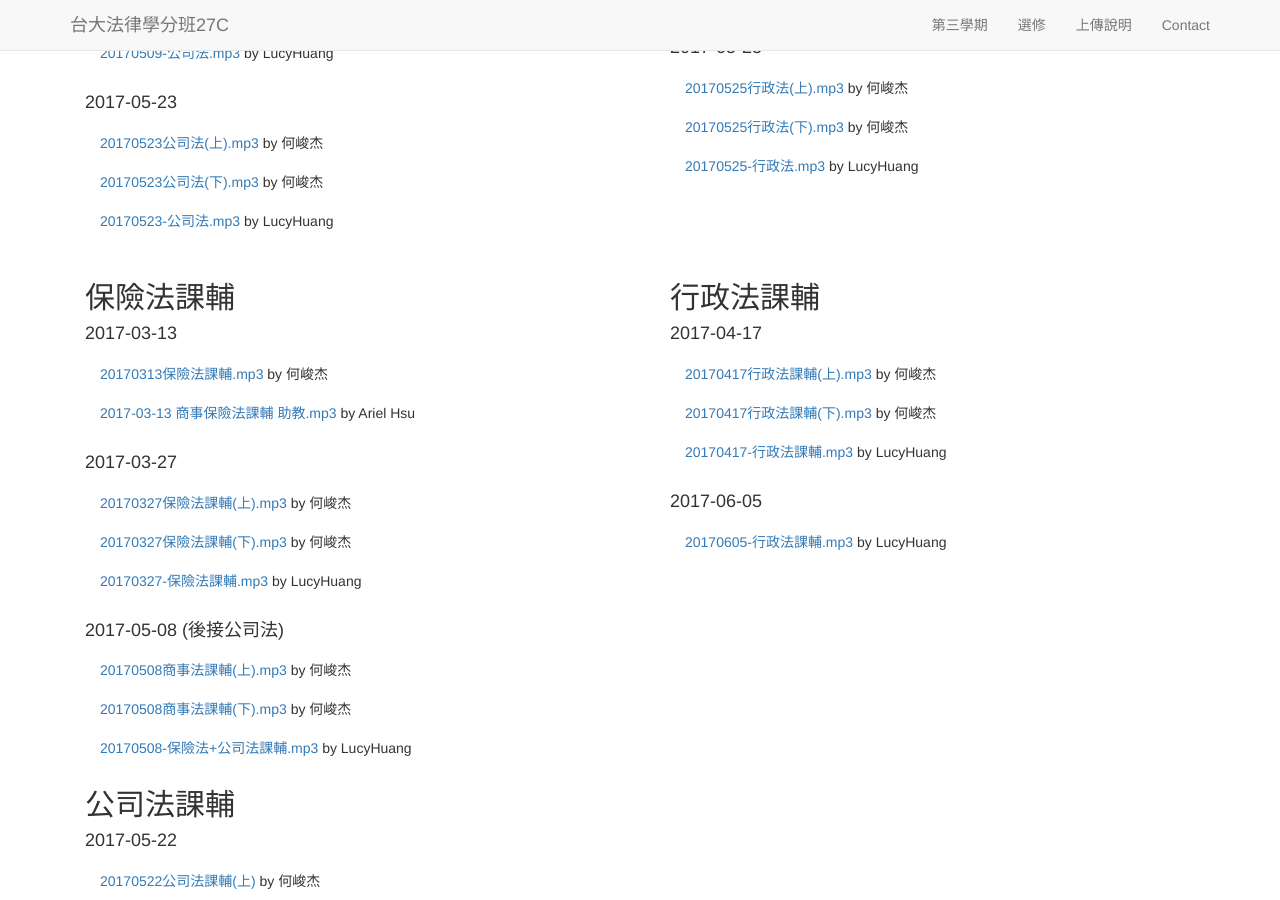
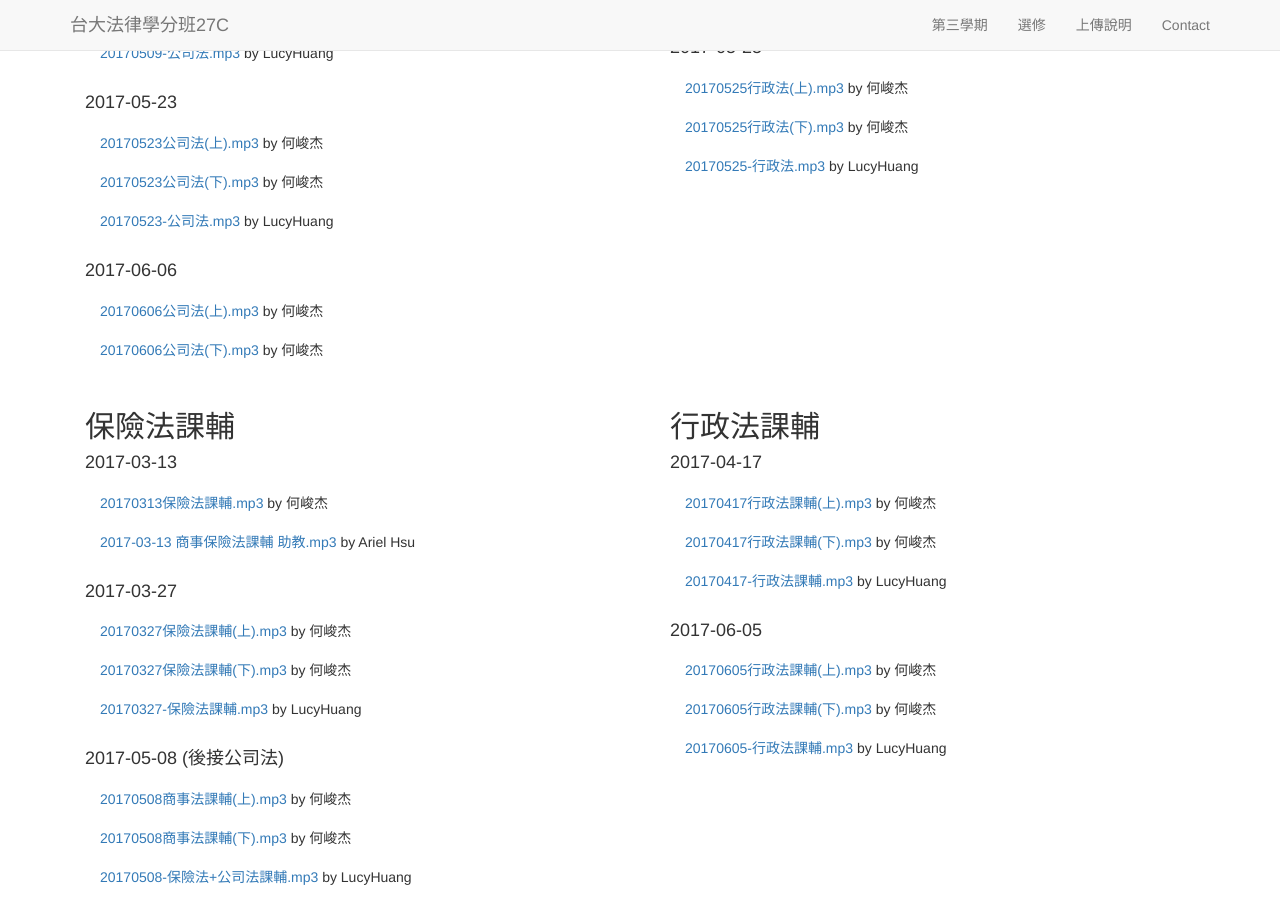
Before and after one commit to maxmilian/ntu_specs_law, a Jekyll site: the page built from semester3/index.html, in a window 1280 px wide and 900 px high, scrolled down 2042 px. Built offline with Jekyll 4.4.1, drawn with Linux system fonts in a browser that asks for light colours; nearby versions of some CDN libraries.

Commit message:
add records

```diff
--- a/semester3/index.html
+++ b/semester3/index.html
@@ -89,6 +89,11 @@ layout: template1
         <li class="list-group-item"><a href="{{ site.company_record }}/Ho_8_1.mp3">20170523公司法(上).mp3</a> by 何峻杰</li>
         <li class="list-group-item"><a href="{{ site.company_record }}/Ho_8_2.mp3">20170523公司法(下).mp3</a> by 何峻杰</li>
         <li class="list-group-item"><a href="{{ site.company_record }}/Huang_8.mp3">20170523-公司法.mp3</a> by LucyHuang</li>
+      </ul>
+      <h4>2017-06-06</h4>
+      <ul class="list-group">
+        <li class="list-group-item"><a href="{{ site.company_record }}/Ho_9_1.mp3">20170606公司法(上).mp3</a> by 何峻杰</li>
+        <li class="list-group-item"><a href="{{ site.company_record }}/Ho_9_2.mp3">20170606公司法(下).mp3</a> by 何峻杰</li>
       </ul>
     </div>
     <div class="col-md-6">
@@ -211,6 +216,8 @@ layout: template1
       </ul>
       <h4>2017-06-05</h4>
       <ul class="list-group">
+        <li class="list-group-item"><a href="{{ site.adminitrative_ra_record }}/Ho_2_1.mp3">20170605行政法課輔(上).mp3</a> by 何峻杰</li>
+        <li class="list-group-item"><a href="{{ site.adminitrative_ra_record }}/Ho_2_2.mp3">20170605行政法課輔(下).mp3</a> by 何峻杰</li>
         <li class="list-group-item"><a href="{{ site.adminitrative_ra_record }}/Huang_2.mp3">20170605-行政法課輔.mp3</a> by LucyHuang</li>
       </ul>
     </div>
```
